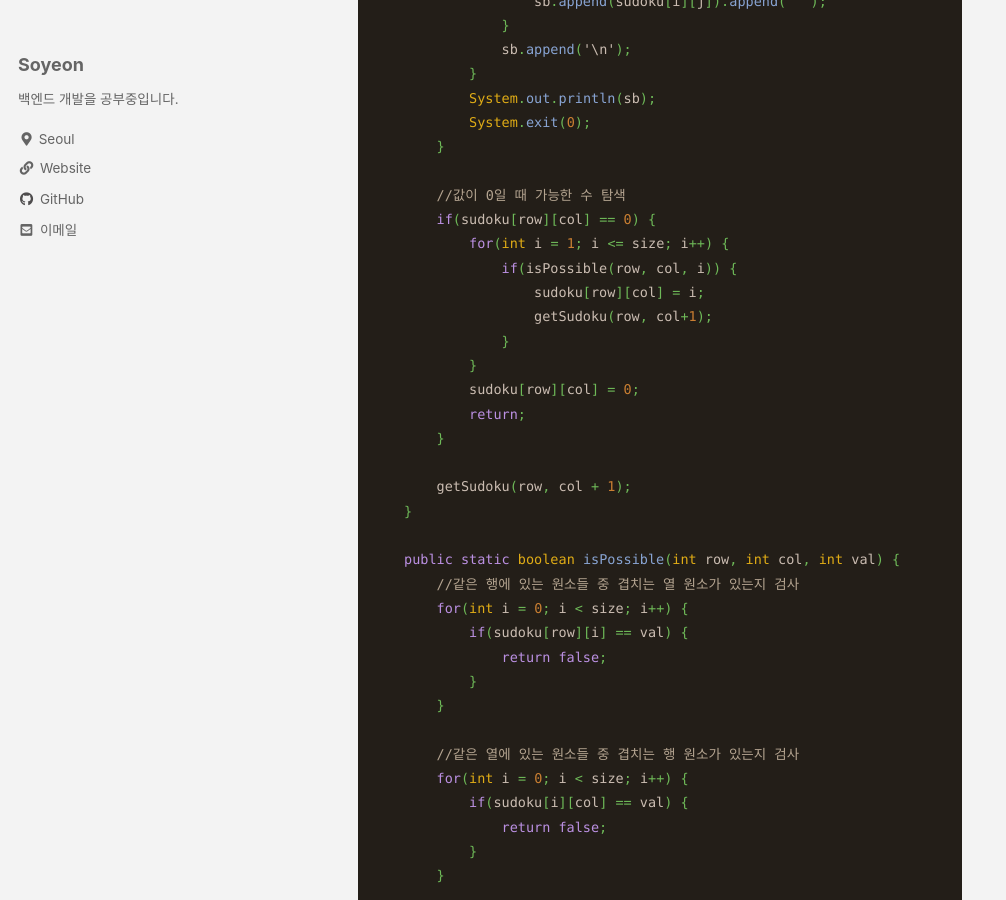
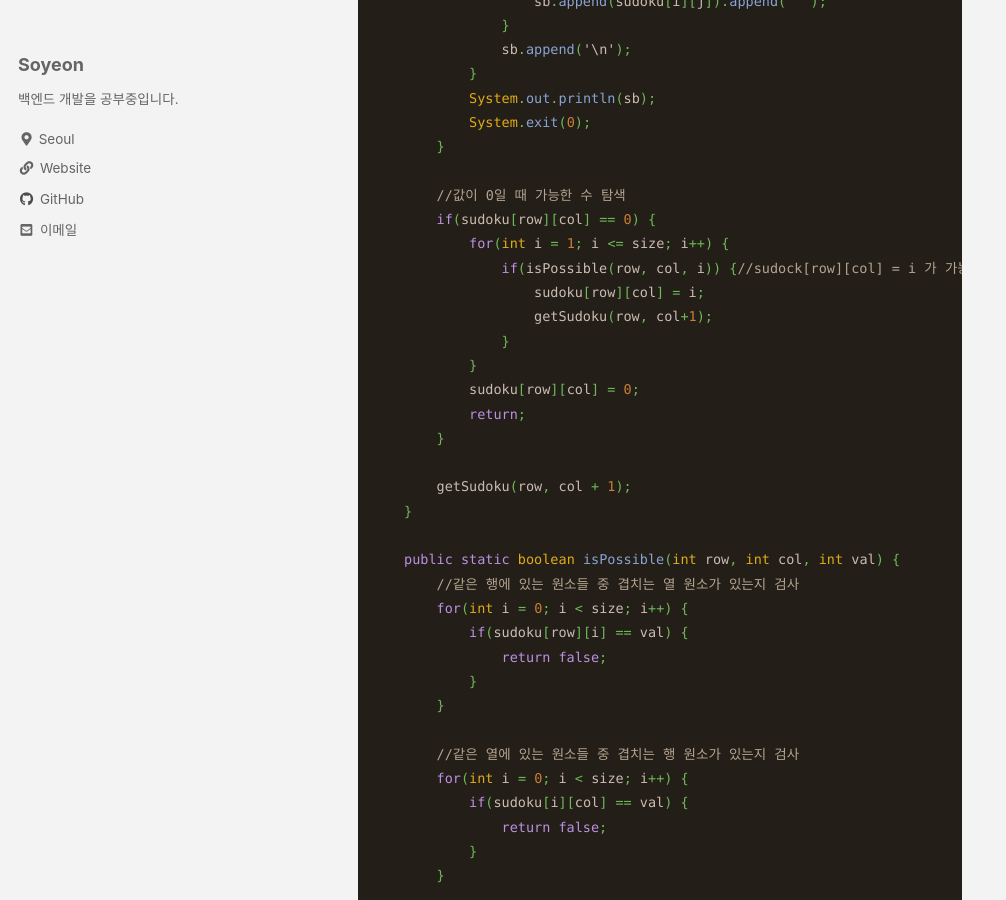
Before and after one commit to liv660/liv660.github.io, a Jekyll site: the page built from _posts/TIL/21.09.study/2021-09-08-210908.md, in a window 1280 px wide and 900 px high, scrolled down 1356 px. Shown: the whole window, without its empty margins (0-1006 px from the left). Built offline with Jekyll 4.4.1, drawn with Linux system fonts in a browser that asks for light colours; cached includes are drawn as plain includes.

Commit message:
Update 09.08 #2580 algorithm

```diff
--- a/_posts/TIL/21.09.study/2021-09-08-210908.md
+++ b/_posts/TIL/21.09.study/2021-09-08-210908.md
@@ -60,7 +60,7 @@ public class B2580 {
         //값이 0일 때 가능한 수 탐색
         if(sudoku[row][col] == 0) {
             for(int i = 1; i <= size; i++) {
-                if(isPossible(row, col, i)) {
+                if(isPossible(row, col, i)) {//sudock[row][col] = i 가 가능한지? (중복 검사)
                     sudoku[row][col] = i;
                     getSudoku(row, col+1);
                 }
```
